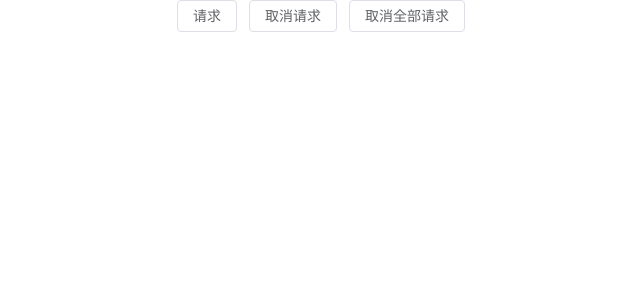
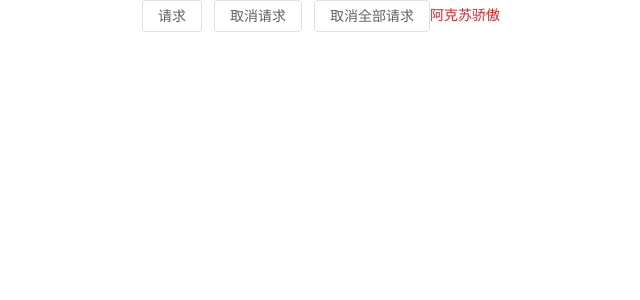
Before and after one commit to wujie-gis/vue3-templet-example, a Vue app: page / in a window 1280 px wide. Before the commit this address had no page. Shown: the top 300 px of the page, without its empty margins (319-959 px from the left). Built offline with nearby package versions, Linux system fonts and the light colour scheme.

Commit message:
✨ feat(): fix

```diff
--- a/package.json
+++ b/package.json
@@ -4,7 +4,7 @@
   "version": "0.0.0",
   "scripts": {
     "dev": "vite",
-    "build": "vue-tsc --noEmit && vite build",
+    "build": "vue-tsc --noEmit && vite build  --base=./my/public/path/",
     "preview": "vite preview",
     "prepare": "husky install",
     "lint": "eslint src --fix --ext .js,.ts,.jsx,.tsx,.vue && prettier --write --ignore-unknown"
--- a/src/App.vue
+++ b/src/App.vue
@@ -5,6 +5,7 @@
     >取消请求</el-button
   >
   <el-button @click="cancelAllRequest">取消全部请求</el-button>
+  <span class="text-red-600">阿克苏骄傲</span>
   <router-view></router-view>
 </template>
 
--- a/vite.config.ts
+++ b/vite.config.ts
@@ -11,6 +11,7 @@ import VueSetupExtend from 'vite-plugin-vue-setup-extend';
 export default defineConfig(({ mode }: ConfigEnv) => {
   const env = loadEnv(mode, process.cwd());
   return {
+    base: process.env.NODE_ENV === 'production' ? './' : '/',
     resolve: {
       alias: {
         '@': resolve(__dirname, 'src'),
@@ -23,10 +24,10 @@ export default defineConfig(({ mode }: ConfigEnv) => {
         '/api': {
           target: env.VITE_APP_API_BASE_URL,
           changeOrigin: true,
-          configure: (proxy, options) => {
-            // proxy 是 'http-proxy' 的实例
-            console.log(proxy, options);
-          },
+          // configure: (proxy, options) => {
+          //   // proxy 是 'http-proxy' 的实例
+          //   console.log(proxy, options);
+          // },
           rewrite: path => path.replace(/^\/api/, ''),
         },
       },
@@ -59,6 +60,7 @@ export default defineConfig(({ mode }: ConfigEnv) => {
       },
     },
     build: {
+      outDir: 'dist/pro',
       rollupOptions: {
         output: {
           manualChunks(id) {
```
